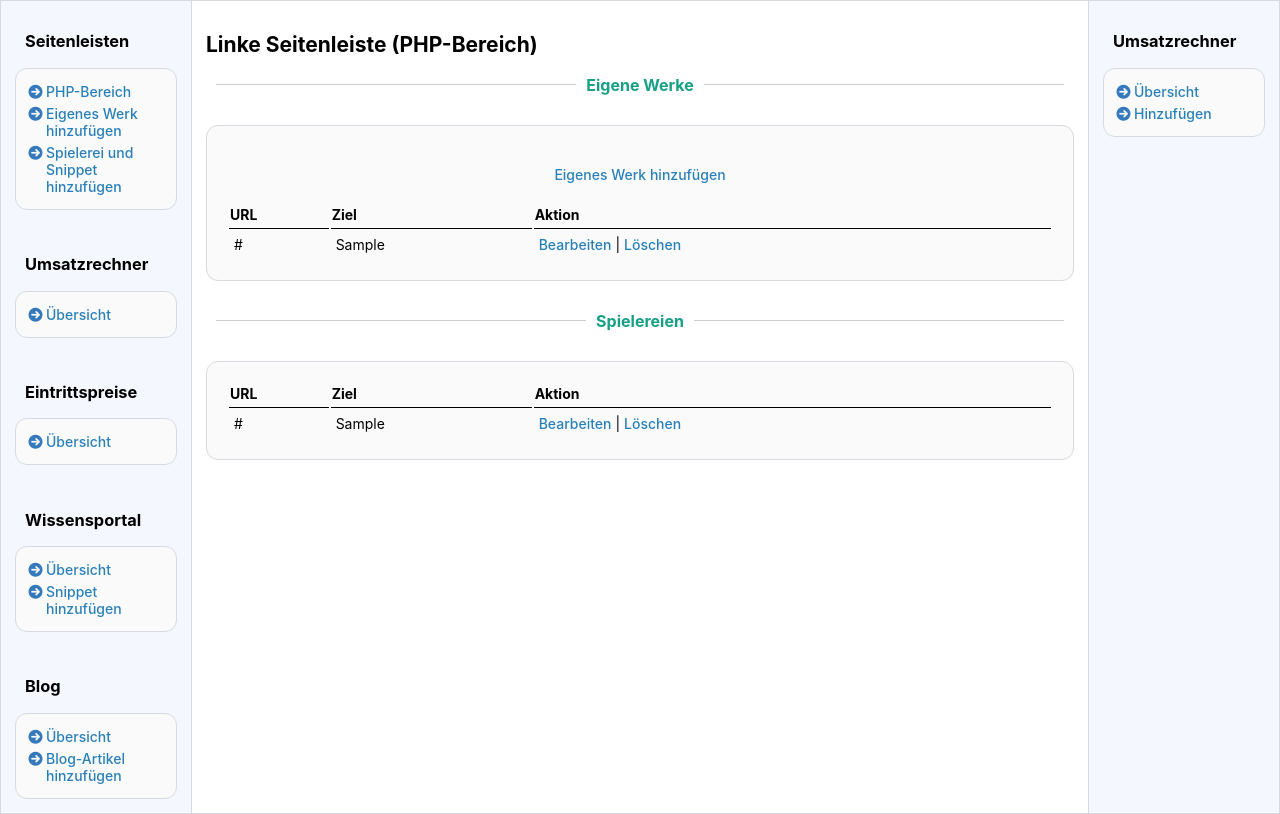
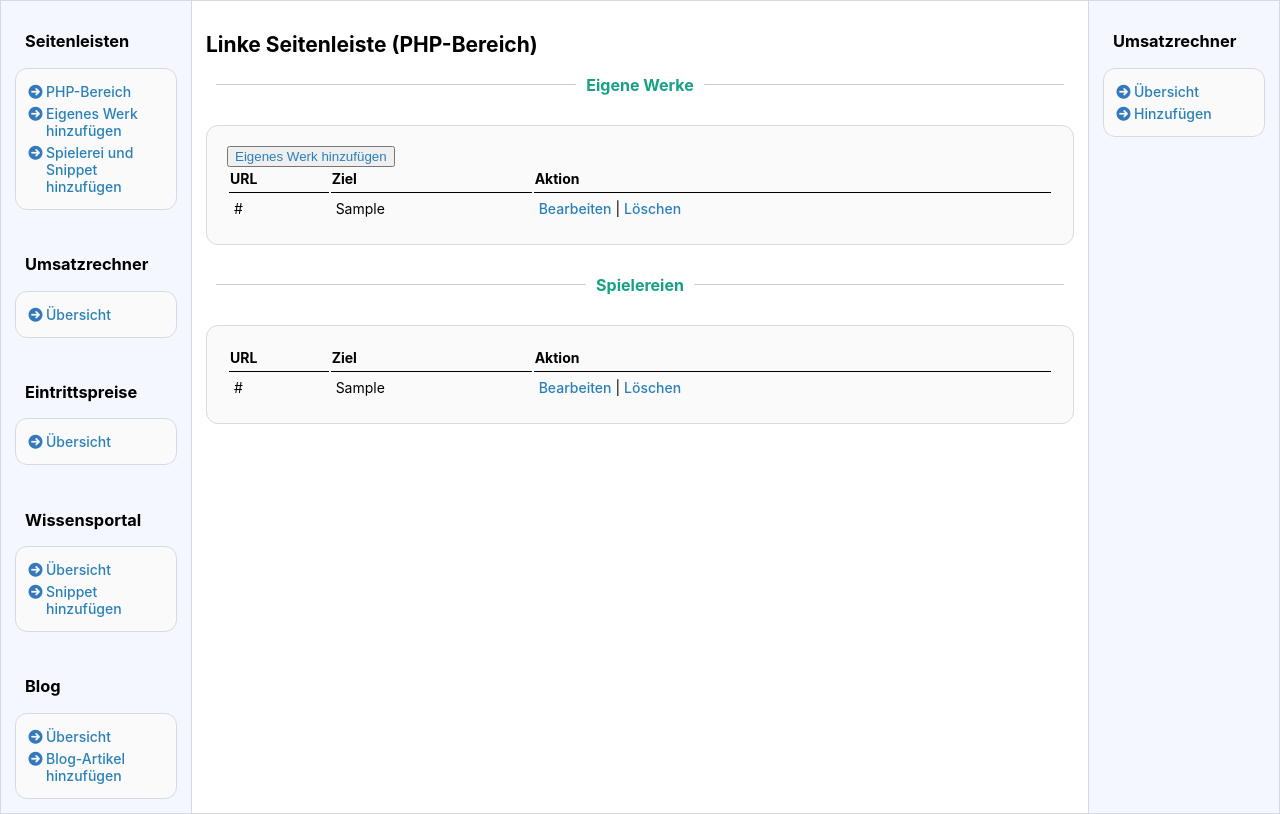
Before and after one commit to sven-berger/codevoyage, a PHP site: page /acp/sidebar/left/php/index.php in a window 1280 px wide. Shown: the part 142-956 px from the top of the page. Run offline with PHP 8.4, Linux system fonts and the light colour scheme; tables that the repository leaves empty or names only in its code hold one stand-in row (values such as "Sample post"); data that the repository does not hold is empty; some libraries are stand-ins or nearby versions.

Commit message:
Update index.php

```diff
--- a/acp/sidebar/left/php/index.php
+++ b/acp/sidebar/left/php/index.php
@@ -9,7 +9,7 @@
     <div class="sectionContent">
         <?php try { ?>
             <?php if (!empty($eigene_werke_liste)) : ?>
-                <p style="margin: 20px 0; text-align: center;"><a href="https://codevoyage.de/acp/sidebar/left/php/eigene-werke/add.php">Eigenes Werk hinzufügen</a></p>
+                <button class="button-action"><a href="https://codevoyage.de/acp/sidebar/left/php/eigene-werke/add.php">Eigenes Werk hinzufügen</a></button>
                 <table>
                     <tr>
                         <th>URL</th>
```
